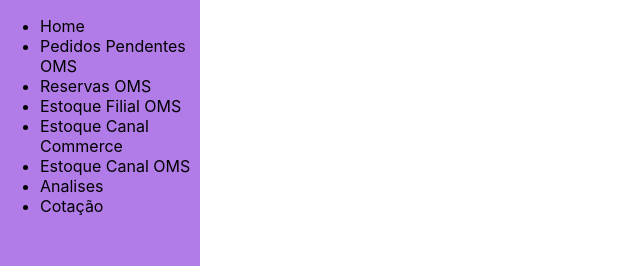
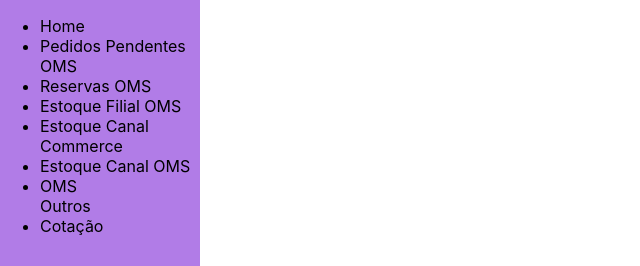
Before and after one commit to jonaszeferino/omniTools, a Next.js app: page /testConnection in a window 1280 px wide. Shown: the top 266 px of the page, without its empty margins (0-640 px from the left). Built offline with nearby package versions, Linux system fonts and the light colour scheme; no server answers; the database is empty.

Commit message:
sidbar under construction

```diff
--- a/components/Navbar.jsx
+++ b/components/Navbar.jsx
@@ -1,8 +1,18 @@
+import { useState } from "react";
 import Link from "next/link";
 import styles from "../styles/Navbar.module.css";
 
+export default function Navbar() {
+  const [isOtherLinksOpen, setIsOtherLinksOpen] = useState(false);
+  const [isOMSLinksOpen, setIsOMSLinksOpen] = useState(false);
 
-export default function Navbar() {
+  const handleOtherLinksClick = () => {
+    setIsOtherLinksOpen(!isOtherLinksOpen);
+  };
+  const handleOMSLinksClick = () => {
+    setIsOMSLinksOpen(!isOMSLinksOpen);
+  };
+
   return (
     <div className={styles.sidebar}>
       <ul>
@@ -38,9 +48,26 @@ export default function Navbar() {
           </Link>
         </li>
         <li>
-          <Link href="/stockAllAnalyzes">
-            <a>Analises</a>
-          </Link>
+          <div onClick={handleOMSLinksClick} className={styles.category}>
+          <span className={isOMSLinksOpen ? styles.arrowUp : styles.arrowDown} />
+        OMS
+        </div>
+
+          <div onClick={handleOtherLinksClick} className={styles.category}>
+            Outros
+            <span className={isOtherLinksOpen ? styles.arrowUp : styles.arrowDown} />
+          </div>
+
+          {isOtherLinksOpen && (
+            <ul className={styles.otherLinks}>
+
+              <li>
+                <Link href="/stockAllAnalyzes">
+                  <a>Analises</a>
+                </Link>
+              </li>
+            </ul>
+          )}
         </li>
         <li>
           <Link href="/quotation">
@@ -54,5 +81,7 @@ export default function Navbar() {
         <button>Entrar</button>
       </div> */}
     </div>
+
+
   );
 }
```
